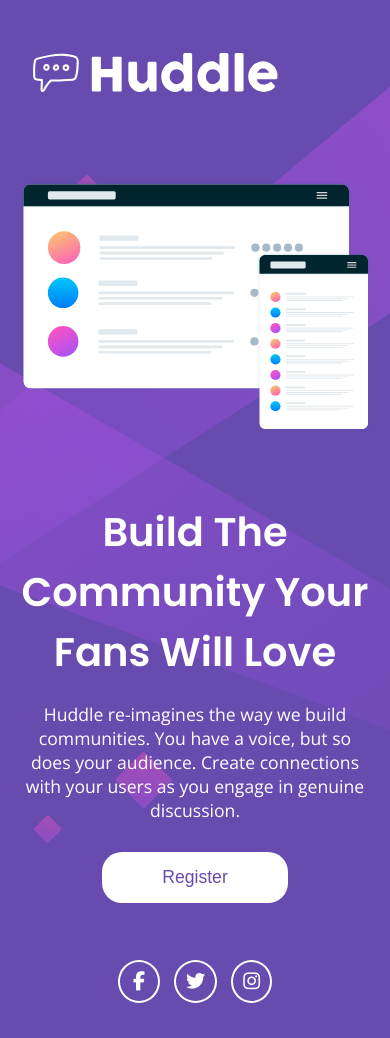
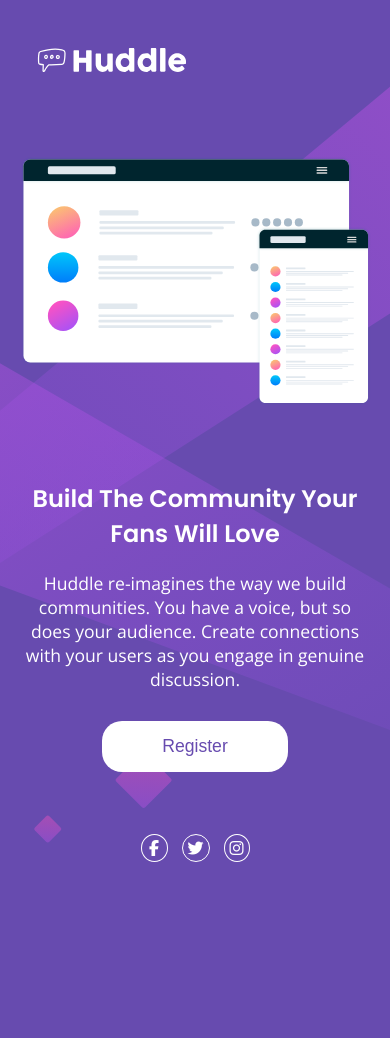
Before and after one commit to louisep1/frontend-mentor-huddle-landing-page, a plain HTML site: page index.html in a window 390 px wide. After the commit the page ends 897 px from the top, so only its background shows below. Drawn offline with nearby package versions, Linux system fonts and the light colour scheme; files whose address does not match are found by name.

Commit message:
small mobile fixes

```diff
--- a/style.css
+++ b/style.css
@@ -123,8 +123,11 @@
   }
 
   header {
-    margin-left: 0;
-    /* margin: 40px 0; */
+    margin-left: 10px;
+  }
+
+  header img {
+    width: 10rem;
   }
 
   main {
@@ -139,9 +142,25 @@
   .text {
     text-align: center;
     padding-left: 0;
+    margin: 5px;
+  }
+
+  .text h1 {
+    font-size: 1.5rem;
   }
 
   footer {
     align-self: center;
   }
+
+  footer i {
+    font-size: 1rem;
+    padding: 5px;
+    margin: 5px;
+    border-width: 1.5px;
+  }
+
+  .fa-facebook-f {
+    padding: 5px 7.5px;
+  }
 }
```
